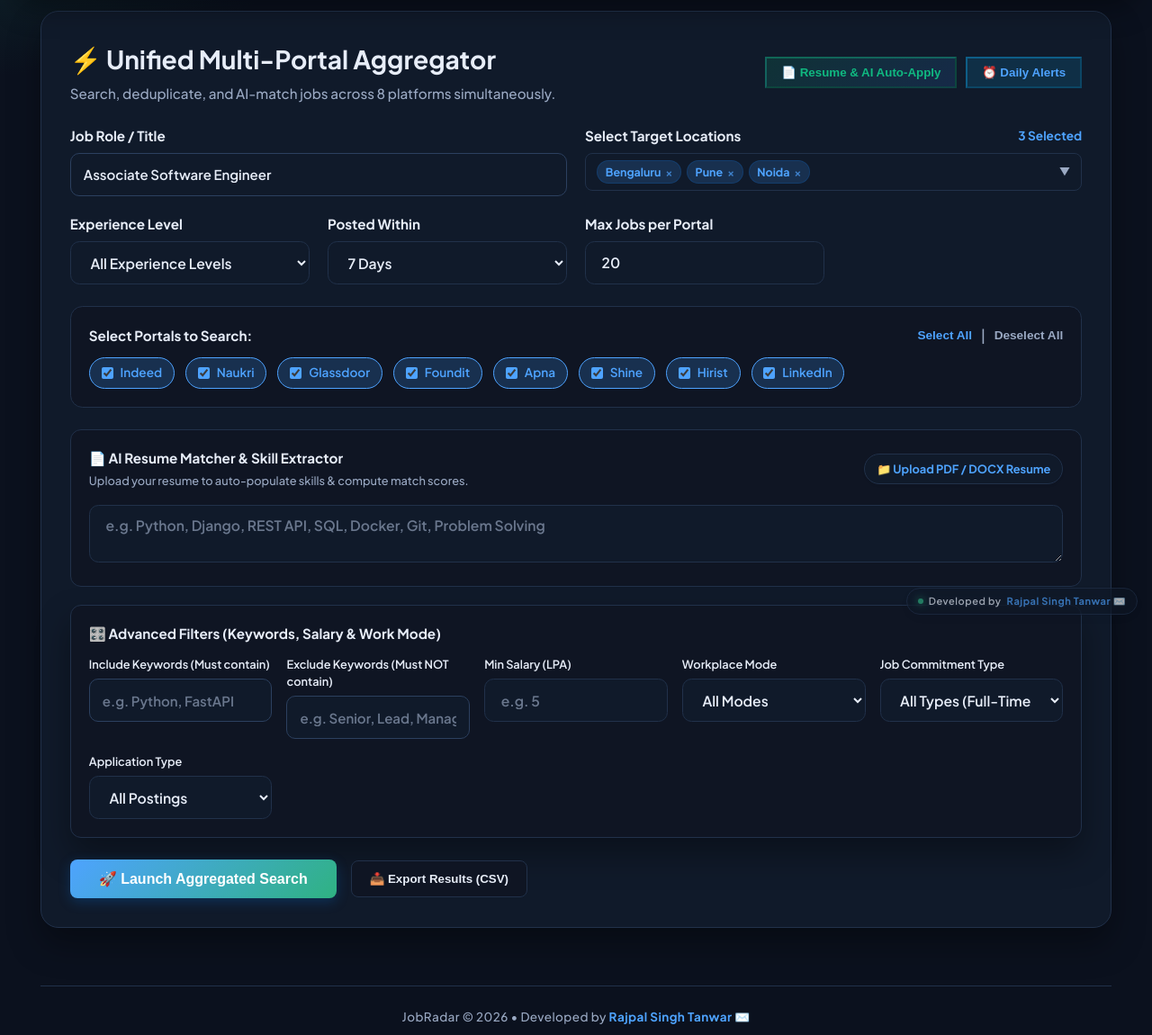
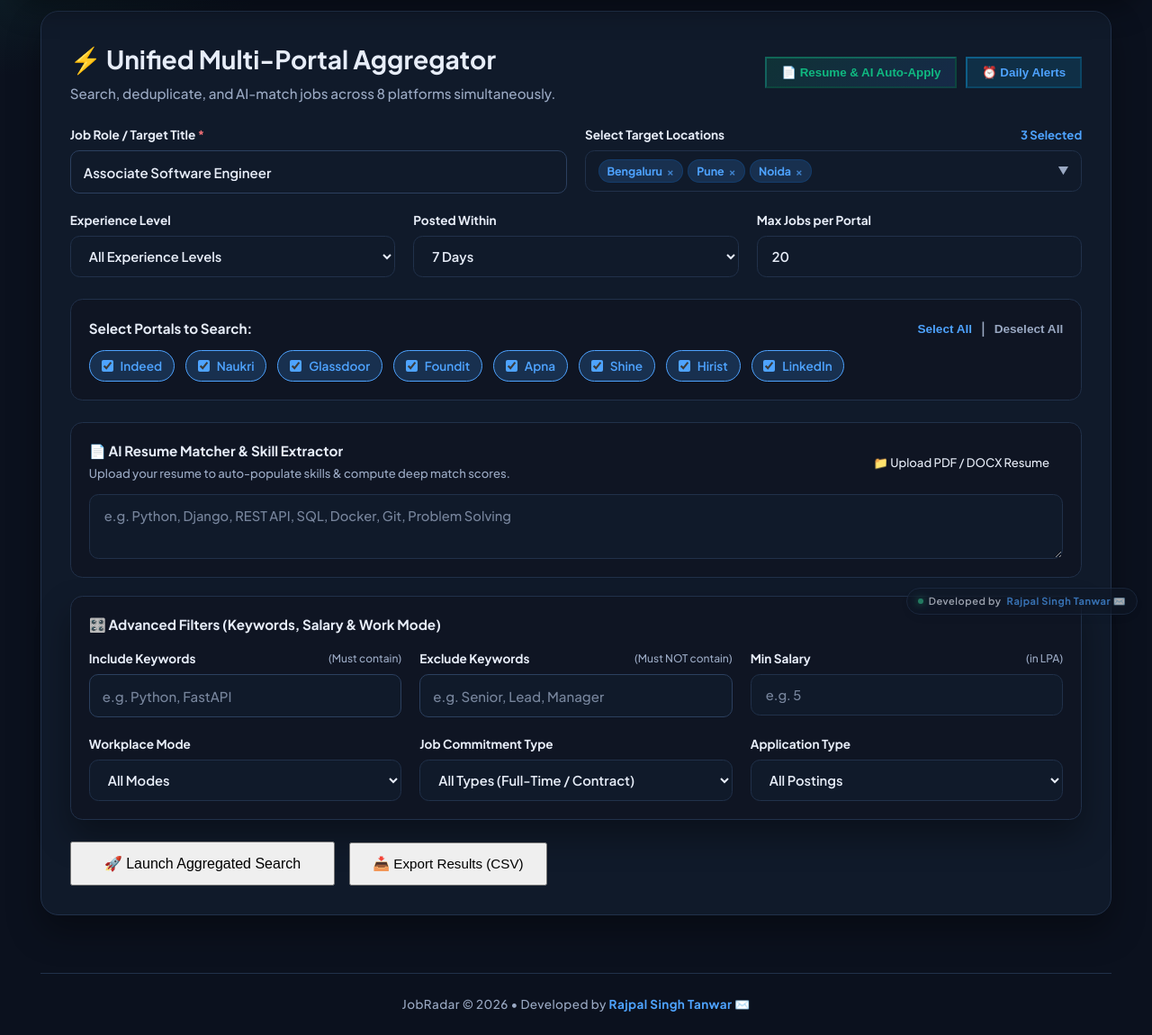
Before and after one commit to Rajpal-26/Job_Radar, a Flask app: page /unified in a window 1280 px wide. Shown: the part 101-1251 px from the top of the page at 90% size. Run offline with Flask 3, Linux system fonts and the light colour scheme.

Commit message:
Implement production-grade form grid system, strict label-input alignment, and standardized UI controls across all tabs

```diff
--- a/frontend/static/style.css
+++ b/frontend/static/style.css
@@ -1354,26 +1354,142 @@ html[data-theme="dark"] .app-navbar .nav-tabs {
   margin-top: 1rem;
 }
 
+/* ==============================================================================
+ * PRODUCTION-GRADE FORM CONTROLS & ALIGNMENT SYSTEM
+ * ============================================================================== */
+
 .input-field,
-.app-input {
+.app-input,
+.text-field,
+select.input-field,
+select.text-field {
   width: 100%;
-  min-height: 48px;
+  height: 46px;
+  min-height: 46px;
+  max-height: 46px;
+  box-sizing: border-box !important;
   background: var(--panel);
   color: var(--text);
   border: 1px solid var(--line);
   border-radius: 0.65rem;
-  padding: 0.75rem 1.1rem;
+  padding: 0.65rem 1rem;
   font-family: inherit;
-  font-size: 0.98rem;
+  font-size: 0.92rem;
   font-weight: 600;
+  line-height: 1.5;
+  transition: border-color 0.2s cubic-bezier(0.4, 0, 0.2, 1), box-shadow 0.2s cubic-bezier(0.4, 0, 0.2, 1), background-color 0.2s;
+  display: block;
+}
+
+textarea.input-field,
+textarea.text-field {
+  width: 100%;
+  height: auto;
+  min-height: 72px;
+  max-height: none;
+  box-sizing: border-box !important;
+  background: var(--panel);
+  color: var(--text);
+  border: 1px solid var(--line);
+  border-radius: 0.65rem;
+  padding: 0.75rem 1rem;
+  font-family: inherit;
+  font-size: 0.92rem;
+  font-weight: 500;
+  line-height: 1.5;
+  resize: vertical;
   transition: border-color 0.2s, box-shadow 0.2s;
+  display: block;
 }
 
 .input-field:focus,
-.app-input:focus {
+.app-input:focus,
+.text-field:focus,
+textarea.input-field:focus,
+textarea.text-field:focus {
   outline: none;
   border-color: var(--primary);
   box-shadow: 0 0 0 3px var(--primary-soft);
+  background: var(--panel);
+}
+
+.input-field::placeholder,
+.app-input::placeholder,
+.text-field::placeholder {
+  color: var(--subtext);
+  opacity: 0.75;
+  font-weight: 400;
+}
+
+/* Strict Label-Input Form Group Alignment */
+.form-group {
+  display: flex;
+  flex-direction: column;
+  justify-content: flex-start;
+  width: 100%;
+  box-sizing: border-box;
+}
+
+.form-group label,
+.field-label {
+  font-size: 0.85rem;
+  font-weight: 700;
+  color: var(--text);
+  display: flex;
+  align-items: center;
+  justify-content: space-between;
+  gap: 0.4rem;
+  margin-bottom: 0.45rem;
+  height: 20px;
+  line-height: 20px;
+  white-space: nowrap;
+  overflow: hidden;
+  text-overflow: ellipsis;
+  box-sizing: border-box;
+}
+
+.label-hint {
+  font-size: 0.75rem;
+  font-weight: 500;
+  color: var(--subtext);
+}
+
+/* Balanced Responsive Grids */
+.form-grid-3 {
+  display: grid;
+  grid-template-columns: repeat(3, minmax(0, 1fr));
+  gap: 1.25rem;
+  align-items: start;
+}
+
+.form-grid-2 {
+  display: grid;
+  grid-template-columns: repeat(2, minmax(0, 1fr));
+  gap: 1.25rem;
+  align-items: start;
+}
+
+.form-grid-4 {
+  display: grid;
+  grid-template-columns: repeat(4, minmax(0, 1fr));
+  gap: 1.25rem;
+  align-items: start;
+}
+
+@media (max-width: 960px) {
+  .form-grid-3,
+  .form-grid-4 {
+    grid-template-columns: repeat(2, minmax(0, 1fr));
+  }
+}
+
+@media (max-width: 640px) {
+  .form-grid-3,
+  .form-grid-2,
+  .form-grid-4 {
+    grid-template-columns: 1fr;
+    gap: 1rem;
+  }
 }
 
 .portal-chip {
@@ -1733,14 +1849,20 @@ select::placeholder {
   display: flex;
   align-items: center;
   justify-content: space-between;
-  min-height: 42px;
+  width: 100%;
+  height: 46px;
+  min-height: 46px;
+  max-height: 46px;
+  box-sizing: border-box !important;
   cursor: pointer;
-  padding: 0.35rem 0.75rem;
+  padding: 0.4rem 0.85rem;
   background: var(--panel);
-  border: 1px solid var(--line);
-  border-radius: 0.5rem;
+  color: var(--text);
+  border: 1px solid var(--line);
+  border-radius: 0.65rem;
   user-select: none;
-  transition: border-color 0.2s, box-shadow 0.2s;
+  transition: border-color 0.2s cubic-bezier(0.4, 0, 0.2, 1), box-shadow 0.2s cubic-bezier(0.4, 0, 0.2, 1);
+  overflow: hidden;
 }
 
 .location-dropdown-trigger:hover {
--- a/frontend/templates/unified.html
+++ b/frontend/templates/unified.html
@@ -273,16 +273,19 @@
       <form id="unifiedForm" onsubmit="event.preventDefault(); runUnifiedSearch();">
 
         <!-- Primary Search Inputs Row -->
-        <div class="search-grid-primary" style="display: grid; grid-template-columns: repeat(auto-fit, minmax(240px, 1fr)); gap: 1.25rem; margin-bottom: 1.5rem;">
-          <div class="span-2-col" style="grid-column: span 2;">
-            <label style="font-weight: 700; font-size: 0.95rem; color: var(--text); display: block; margin-bottom: 0.45rem;">Job Role / Title</label>
-            <input type="text" id="role" name="role" class="input-field" placeholder="e.g. Associate Software Engineer" value="Associate Software Engineer" required />
-          </div>
+        <div class="search-grid-primary" style="display: grid; grid-template-columns: repeat(12, 1fr); gap: 1.25rem; margin-bottom: 1.5rem; align-items: start;">
+          <div class="form-group span-2-col" style="grid-column: span 6;">
+            <label for="role">
+              <span>Job Role / Target Title <span style="color: var(--error);">*</span></span>
+            </label>
+            <input type="text" id="role" name="role" class="input-field" placeholder="e.g. Associate Software Engineer, Full Stack Developer" value="Associate Software Engineer" required />
+          </div>
+
           <!-- Multi-Select Location Dropdown -->
-          <div class="span-2-col" style="grid-column: span 2; position: relative;">
-            <label style="font-weight: 700; font-size: 0.95rem; color: var(--text); display: flex; justify-content: space-between; align-items: center; margin-bottom: 0.45rem;">
+          <div class="form-group span-2-col" style="grid-column: span 6; position: relative;">
+            <label style="display: flex; justify-content: space-between; align-items: center;">
               <span>Select Target Locations</span>
-              <span id="selectedLocCount" style="font-size: 0.85rem; color: var(--primary); font-weight: 800;">3 Selected</span>
+              <span id="selectedLocCount" style="font-size: 0.82rem; color: var(--primary); font-weight: 800;">3 Selected</span>
             </label>
 
             <!-- Trigger Box -->
@@ -327,8 +330,9 @@
             <!-- Hidden field holding comma-separated value for scraper backend -->
             <input type="hidden" id="locations" name="locations" value="Bengaluru, Pune, Noida" />
           </div>
-          <div>
-            <label style="font-weight: 700; font-size: 0.95rem; color: var(--text); display: block; margin-bottom: 0.45rem;">Experience Level</label>
+
+          <div class="form-group" style="grid-column: span 4;">
+            <label for="experience">Experience Level</label>
             <select id="experience" name="experience" class="input-field">
               <option value="" selected>All Experience Levels</option>
               <option value="fresher">Fresher (0 Years)</option>
@@ -343,8 +347,9 @@
               <option value="10+">10+ Years (Executive / Director)</option>
             </select>
           </div>
-          <div>
-            <label style="font-weight: 700; font-size: 0.95rem; color: var(--text); display: block; margin-bottom: 0.45rem;">Posted Within</label>
+
+          <div class="form-group" style="grid-column: span 4;">
+            <label for="fromage">Posted Within</label>
             <select id="fromage" name="fromage" class="input-field">
               <option value="1">1 Day (Today)</option>
               <option value="3">3 Days</option>
@@ -353,8 +358,9 @@
               <option value="30">30 Days</option>
             </select>
           </div>
-          <div>
-            <label style="font-weight: 700; font-size: 0.95rem; color: var(--text); display: block; margin-bottom: 0.45rem;">Max Jobs per Portal</label>
+
+          <div class="form-group" style="grid-column: span 4;">
+            <label for="limit">Max Jobs per Portal</label>
             <input type="number" id="limit" name="limit" class="input-field" value="20" min="5" max="100" />
           </div>
         </div>
@@ -382,13 +388,13 @@
         </div>
 
         <!-- Dedicated AI Resume Matcher & Skill Extractor Section -->
-        <div style="background: var(--panel-soft); border: 1px solid var(--line); border-radius: 0.75rem; padding: 1.25rem; margin-bottom: 1.25rem;">
-          <div style="display: flex; justify-content: space-between; align-items: center; margin-bottom: 0.75rem;">
+        <div style="background: var(--panel-soft); border: 1px solid var(--line); border-radius: 0.85rem; padding: 1.25rem; margin-bottom: 1.25rem;">
+          <div style="display: flex; justify-content: space-between; align-items: center; margin-bottom: 0.75rem; flex-wrap: wrap; gap: 0.6rem;">
             <div>
-              <h4 style="margin: 0; color: var(--text); font-size: 0.95rem;">📄 AI Resume Matcher & Skill Extractor</h4>
-              <span style="font-size: 0.8rem; color: var(--subtext);">Upload your resume to auto-populate skills & compute match scores.</span>
-            </div>
-            <label for="resumeUploadInput" style="font-size: 0.8rem; font-weight: 700; color: var(--primary); cursor: pointer; display: inline-flex; align-items: center; gap: 0.4rem; background: var(--panel); padding: 0.4rem 0.8rem; border-radius: 999px; border: 1px solid var(--line); box-shadow: 0 2px 4px rgba(0,0,0,0.02);">
+              <h4 style="margin: 0; color: var(--text); font-size: 0.95rem; font-weight: 800;">📄 AI Resume Matcher &amp; Skill Extractor</h4>
+              <span style="font-size: 0.82rem; color: var(--subtext);">Upload your resume to auto-populate skills &amp; compute deep match scores.</span>
+            </div>
+            <label for="resumeUploadInput" class="cove-btn-soft" style="font-size: 0.82rem; padding: 0.45rem 0.95rem; cursor: pointer; border-radius: 999px;">
               📁 Upload PDF / DOCX Resume
             </label>
             <input type="file" id="resumeUploadInput" accept=".pdf,.docx,.txt" style="display: none;" onchange="handleResumeUpload(this)" />
@@ -399,35 +405,48 @@
         </div>
 
         <!-- Advanced Filters Drawer -->
-        <div class="filter-drawer">
-          <div style="display: flex; justify-content: space-between; align-items: center; margin-bottom: 0.85rem;">
-            <h4 style="margin: 0; color: var(--text); font-size: 0.95rem;">🎛️ Advanced Filters (Keywords, Salary & Work Mode)</h4>
-          </div>
-
-          <div style="display: grid; grid-template-columns: repeat(auto-fit, minmax(200px, 1fr)); gap: 1rem;">
-            <div>
-              <label style="font-size: 0.8rem; font-weight: 600; color: var(--text); display: block; margin-bottom: 0.35rem;">Include Keywords (Must contain)</label>
+        <div class="filter-drawer" style="background: var(--panel-soft); border: 1px solid var(--line); border-radius: 0.85rem; padding: 1.25rem; margin-bottom: 1.5rem;">
+          <div style="margin-bottom: 1rem;">
+            <h4 style="margin: 0; color: var(--text); font-size: 0.95rem; font-weight: 800;">🎛️ Advanced Filters (Keywords, Salary &amp; Work Mode)</h4>
+          </div>
+
+          <div class="form-grid-3">
+            <div class="form-group">
+              <label for="include_keywords">
+                <span>Include Keywords</span>
+                <span class="label-hint">(Must contain)</span>
+              </label>
               <input type="text" id="include_keywords" class="input-field" placeholder="e.g. Python, FastAPI" />
             </div>
-            <div>
-              <label style="font-size: 0.8rem; font-weight: 600; color: var(--text); display: block; margin-bottom: 0.35rem;">Exclude Keywords (Must NOT contain)</label>
+            <div class="form-group">
+              <label for="exclude_keywords">
+                <span>Exclude Keywords</span>
+                <span class="label-hint">(Must NOT contain)</span>
+              </label>
               <input type="text" id="exclude_keywords" class="input-field" placeholder="e.g. Senior, Lead, Manager" />
             </div>
-            <div>
-              <label style="font-size: 0.8rem; font-weight: 600; color: var(--text); display: block; margin-bottom: 0.35rem;">Min Salary (LPA)</label>
+            <div class="form-group">
+              <label for="min_salary">
+                <span>Min Salary</span>
+                <span class="label-hint">(in LPA)</span>
+              </label>
               <input type="number" id="min_salary" class="input-field" placeholder="e.g. 5" step="0.5" />
             </div>
-            <div>
-              <label style="font-size: 0.8rem; font-weight: 600; color: var(--text); display: block; margin-bottom: 0.35rem;">Workplace Mode</label>
+            <div class="form-group">
+              <label for="workplace_mode">
+                <span>Workplace Mode</span>
+              </label>
               <select id="workplace_mode" class="input-field">
-                <option value="all">All Modes</option>
+                <option value="all" selected>All Modes</option>
                 <option value="remote">Remote Only</option>
                 <option value="hybrid">Hybrid Only</option>
                 <option value="on-site">On-site Only</option>
               </select>
             </div>
-            <div>
-              <label style="font-size: 0.8rem; font-weight: 600; color: var(--text); display: block; margin-bottom: 0.35rem;">Job Commitment Type</label>
+            <div class="form-group">
+              <label for="job_type">
+                <span>Job Commitment Type</span>
+              </label>
               <select id="job_type" class="input-field">
                 <option value="all" selected>All Types (Full-Time / Contract)</option>
                 <option value="full-time">Full-Time Only</option>
@@ -436,8 +455,10 @@
                 <option value="part-time">Part-Time Only</option>
               </select>
             </div>
-            <div>
-              <label style="font-size: 0.8rem; font-weight: 600; color: var(--text); display: block; margin-bottom: 0.35rem;">Application Type</label>
+            <div class="form-group">
+              <label for="apply_mode">
+                <span>Application Type</span>
+              </label>
               <select id="apply_mode" class="input-field">
                 <option value="include_easy" selected>All Postings</option>
                 <option value="easy_only">Direct / Easy Apply Only</option>
@@ -447,12 +468,12 @@
         </div>
 
         <!-- Action Button Row -->
-        <div style="margin-top: 1.5rem; display: flex; gap: 1rem; align-items: center;">
-          <button type="submit" id="searchBtn" style="padding: 0.75rem 2rem; background: linear-gradient(135deg, var(--primary) 0%, var(--accent) 100%); color: white; border: none; border-radius: 0.5rem; font-weight: 800; font-size: 1rem; cursor: pointer; display: inline-flex; align-items: center; gap: 0.5rem; box-shadow: 0 4px 14px rgba(10, 102, 194, 0.3);">
+        <div style="margin-top: 1.5rem; display: flex; gap: 1rem; align-items: center; flex-wrap: wrap;">
+          <button type="submit" id="searchBtn" class="cove-btn-accent" style="padding: 0.8rem 2.25rem; font-size: 1rem;">
             <span>🚀 Launch Aggregated Search</span>
           </button>
-          <button type="button" onclick="exportResultsCSV()" style="padding: 0.75rem 1.25rem; background: var(--panel-soft); color: var(--text); border: 1px solid var(--line); border-radius: 0.5rem; font-weight: 600; cursor: pointer; display: inline-flex; align-items: center; gap: 0.4rem;">
-            📥 Export Results (CSV)
+          <button type="button" onclick="exportResultsCSV()" class="cove-btn-soft" style="padding: 0.8rem 1.5rem; font-size: 0.95rem;">
+            <span>📥 Export Results (CSV)</span>
           </button>
         </div>
       </form>
```
Also changed, not shown: frontend/templates/auto_apply.html (+31 -31 lines), frontend/templates/history.html (+11 -5 lines), frontend/templates/recruiters.html (+17 -19 lines).
